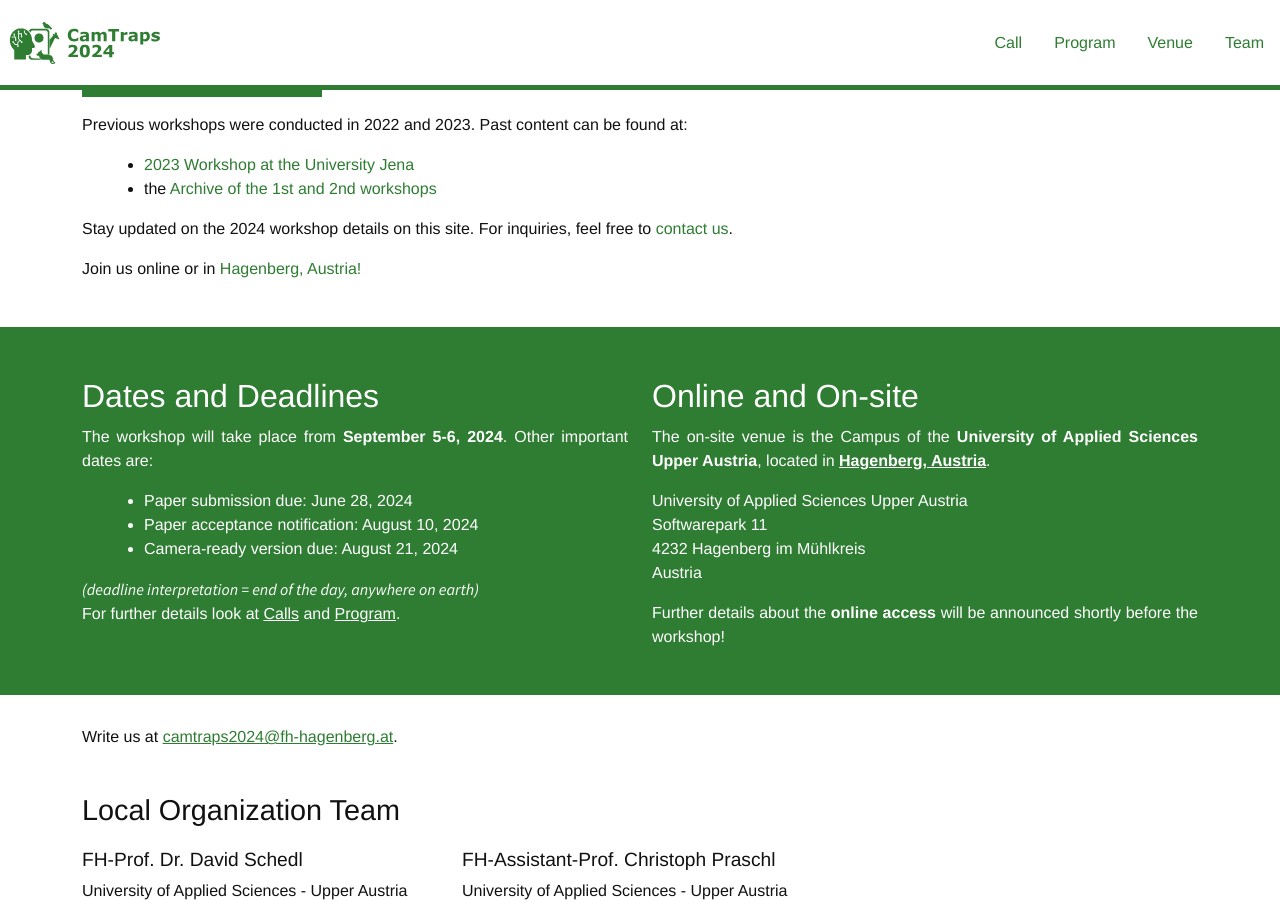
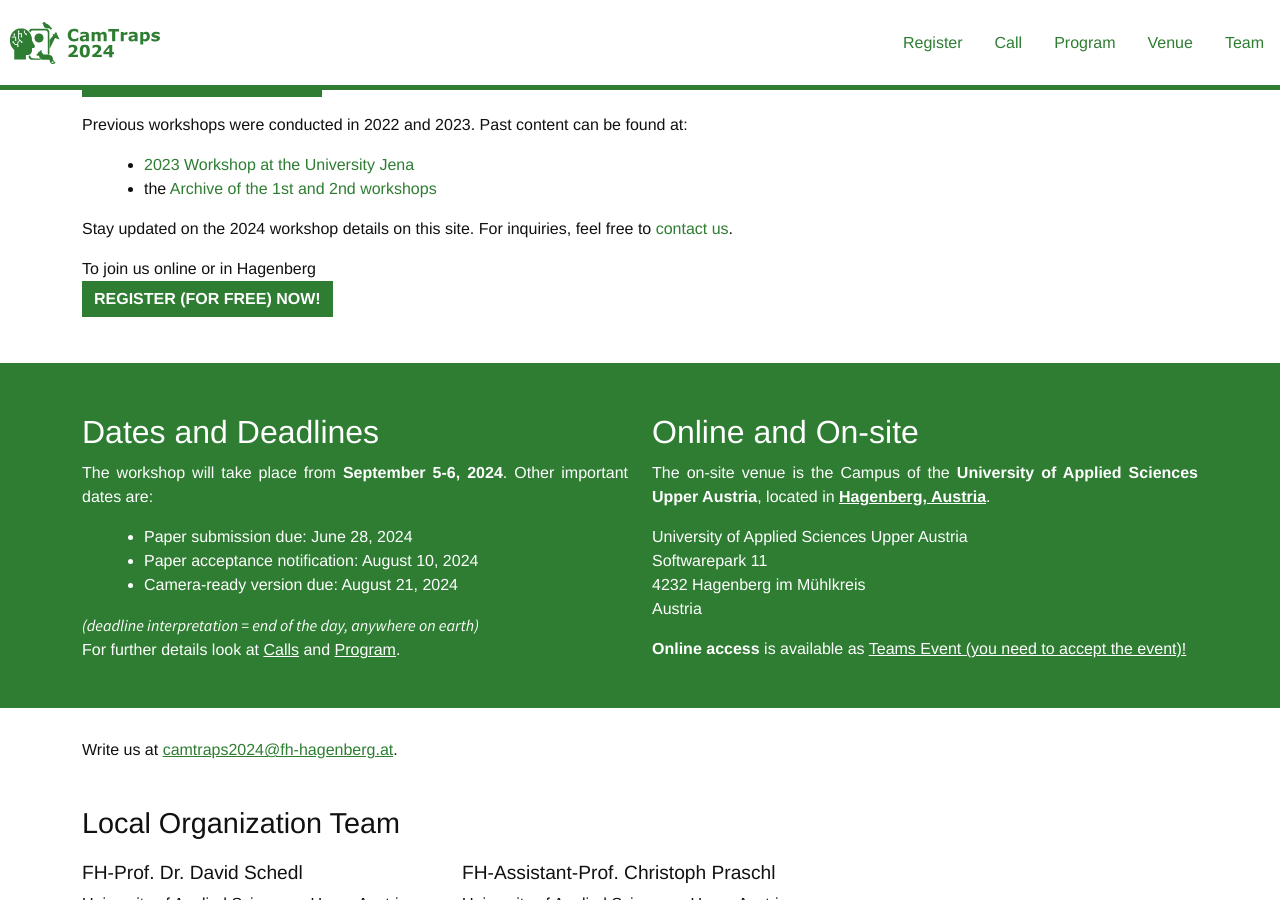
Before and after one commit to CamTrap2024/camtrap2024.github.io, a Jekyll site: the page built from index.markdown, in a window 1280 px wide and 900 px high, scrolled down 583 px. Built offline with Jekyll 4.4.1, drawn with Linux system fonts in a browser that asks for light colours; some web fonts are replaced; comment, search, counter and statistics services are not loaded.

Commit message:
adding registration

```diff
--- a/_data/nav.yml
+++ b/_data/nav.yml
@@ -1,4 +1,10 @@
 MainNav:
+  - item: register
+    name:
+      de: Register
+      en: Register
+    link: "https://events.teams.microsoft.com/event/1736783a-9476-4f7d-a3f4-927637d3f714@f88d4b73-6bb2-4b9a-abc7-eb96e5a6407c"
+    hardlink: false
   - item: calls
     name:
       de: Call
--- a/index.markdown
+++ b/index.markdown
@@ -28,7 +28,10 @@ description: Homepage of the Camera Traps, AI, and Ecology Workshop 2024
                 <p>
                     Stay updated on the 2024 workshop details on this site. For inquiries, feel free to <a href="#contact">contact us</a>.
                 </p>
-                <p>Join us online or in <a href="#contact-map">Hagenberg, Austria!</a></p>
+                <p>To join us online or in Hagenberg <br/>
+                <!-- button register now-->
+                    <a href="https://events.teams.microsoft.com/event/1736783a-9476-4f7d-a3f4-927637d3f714@f88d4b73-6bb2-4b9a-abc7-eb96e5a6407c" class="btn btn-primary">Register (for free) now!</a>
+                </p>
             </div>
         </div>
     </div>
@@ -66,7 +69,7 @@ description: Homepage of the Camera Traps, AI, and Ecology Workshop 2024
                     </address>
                 </p>
                 <p>
-                    Further details about the <b>online access</b> will be announced shortly before the workshop!
+                    <b>Online access</b> is available as <a href="https://events.teams.microsoft.com/event/1736783a-9476-4f7d-a3f4-927637d3f714@f88d4b73-6bb2-4b9a-abc7-eb96e5a6407c">Teams Event (you need to accept the event)!</a>
                 </p>
             </div>
         </div>
```
Also changed, not shown: assets/icons/icon_bg.jpg (added), assets/icons/icon_white.png (added).
